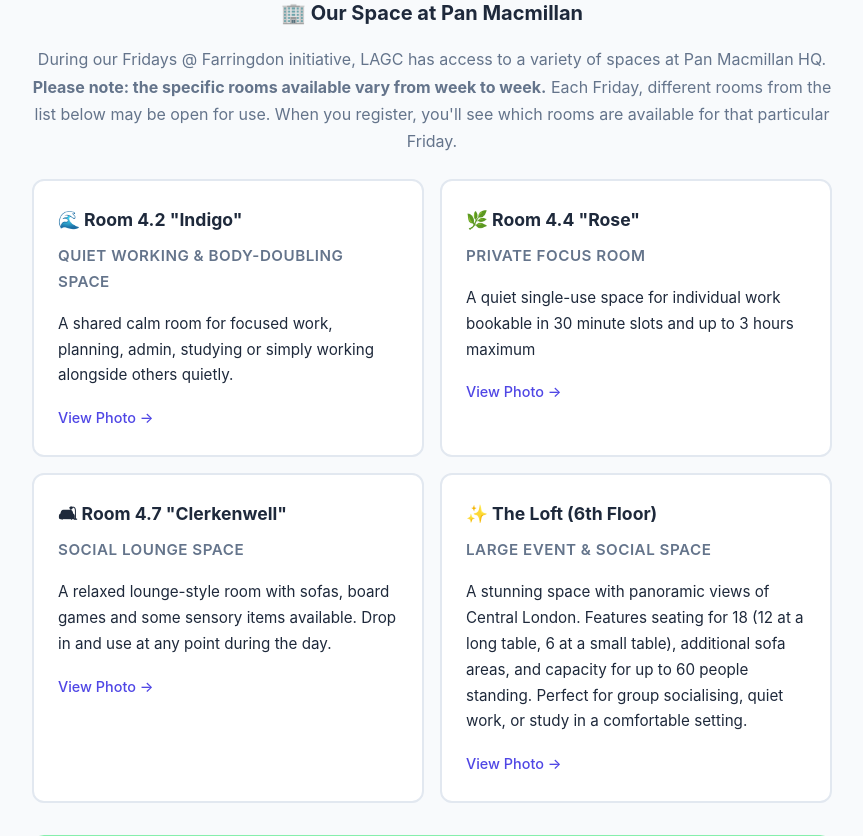
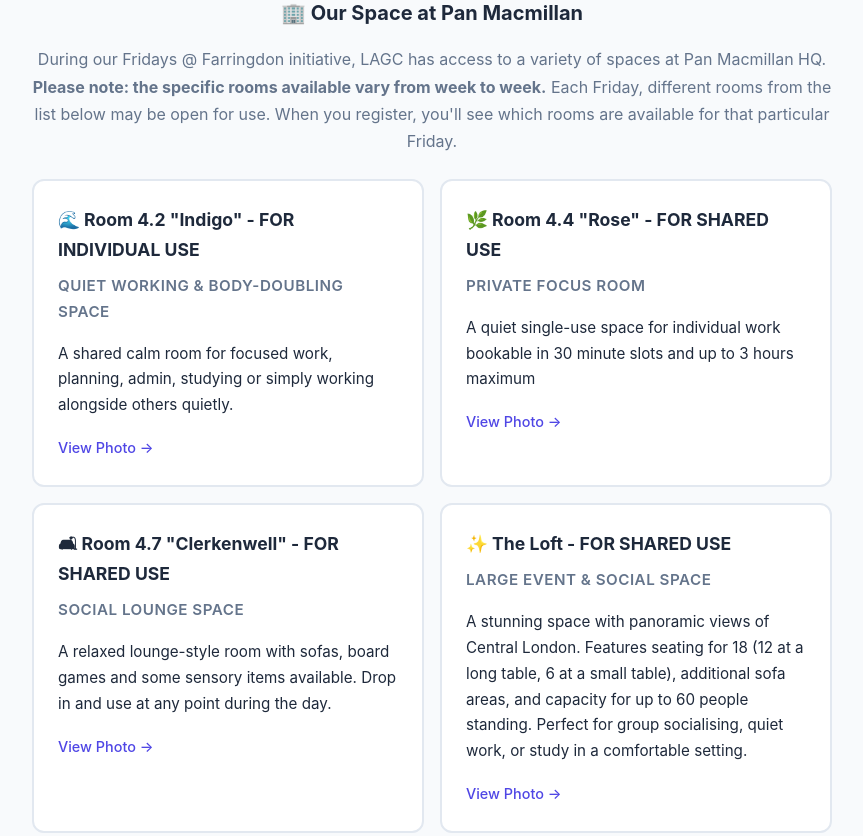
Before and after one commit to marcjtheodore1-sketch/lagc-room-bookings, a Flask app: page / in a window 1280 px wide. Shown: the part 1190-2026 px from the top of the page, without its empty margins (208-1071 px from the left). Run offline with Flask 3, Linux system fonts and the light colour scheme.

Commit message:
Add Individual Use/Shared Use labels to rooms and booking summary

```diff
--- a/templates/landing.html
+++ b/templates/landing.html
@@ -67,28 +67,28 @@
 
             <div class="room-cards">
                 <a href="https://drive.google.com/file/d/1OAEDuaKUkZZMcmqeJcTKES_yfVrqkEBk/view?usp=sharing" target="_blank" class="room-info-card">
-                    <h3>🌊 Room 4.2 "Indigo"</h3>
+                    <h3>🌊 Room 4.2 "Indigo" - FOR INDIVIDUAL USE</h3>
                     <p class="room-type">Quiet Working & Body-Doubling Space</p>
                     <p>A shared calm room for focused work, planning, admin, studying or simply working alongside others quietly.</p>
                     <span class="photo-link">View Photo →</span>
                 </a>
 
                 <a href="https://drive.google.com/file/d/1otwHG2nTYJk91a5wL02BSKQRO_nVYCA9/view?usp=sharing" target="_blank" class="room-info-card">
-                    <h3>🌿 Room 4.4 "Rose"</h3>
+                    <h3>🌿 Room 4.4 "Rose" - FOR SHARED USE</h3>
                     <p class="room-type">Private Focus Room</p>
                     <p>A quiet single-use space for individual work bookable in 30 minute slots and up to 3 hours maximum</p>
                     <span class="photo-link">View Photo →</span>
                 </a>
 
                 <a href="https://drive.google.com/file/d/1K44nSq3Wc-kOW4yU0WLkubhqcJUcnjRp/view?usp=sharing" target="_blank" class="room-info-card">
-                    <h3>🛋 Room 4.7 "Clerkenwell"</h3>
+                    <h3>🛋 Room 4.7 "Clerkenwell" - FOR SHARED USE</h3>
                     <p class="room-type">Social Lounge Space</p>
                     <p>A relaxed lounge-style room with sofas, board games and some sensory items available. Drop in and use at any point during the day.</p>
                     <span class="photo-link">View Photo →</span>
                 </a>
 
                 <a href="https://drive.google.com/file/d/1tNkNIfCdPPyWiZQeV3ROF1YaQNwmo1fL/view?usp=sharing" target="_blank" class="room-info-card">
-                    <h3>✨ The Loft (6th Floor)</h3>
+                    <h3>✨ The Loft - FOR SHARED USE</h3>
                     <p class="room-type">Large Event & Social Space</p>
                     <p>A stunning space with panoramic views of Central London. Features seating for 18 (12 at a long table, 6 at a small table), additional sofa areas, and capacity for up to 60 people standing. Perfect for group socialising, quiet work, or study in a comfortable setting.</p>
                     <span class="photo-link">View Photo →</span>
```
Also changed, not shown: static/js/app.js (+9 -0 lines).
